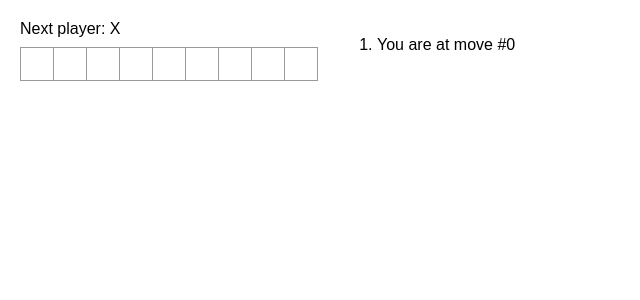
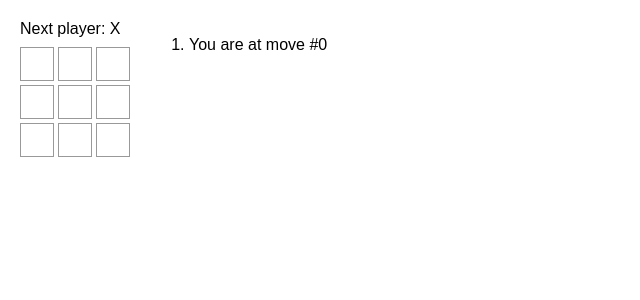
Before and after one commit to marques-j-robinson/tic-tac-toe, a React (Create React App) app: page / in a window 1280 px wide. Shown: the top 300 px of the page, without its empty margins (0-640 px from the left). Built offline with nearby package versions, Linux system fonts and the light colour scheme.

Commit message:
display board as a grid with css

```diff
--- a/src/index.css
+++ b/src/index.css
@@ -95,6 +95,12 @@ body {
   flex-direction: row;
 }
 
+.game-board-items {
+  display: grid;
+  gap: 5px;
+  grid-template-columns: repeat(3, 1fr);
+}
+
 .game-info {
   margin-left: 20px;
 }
```
